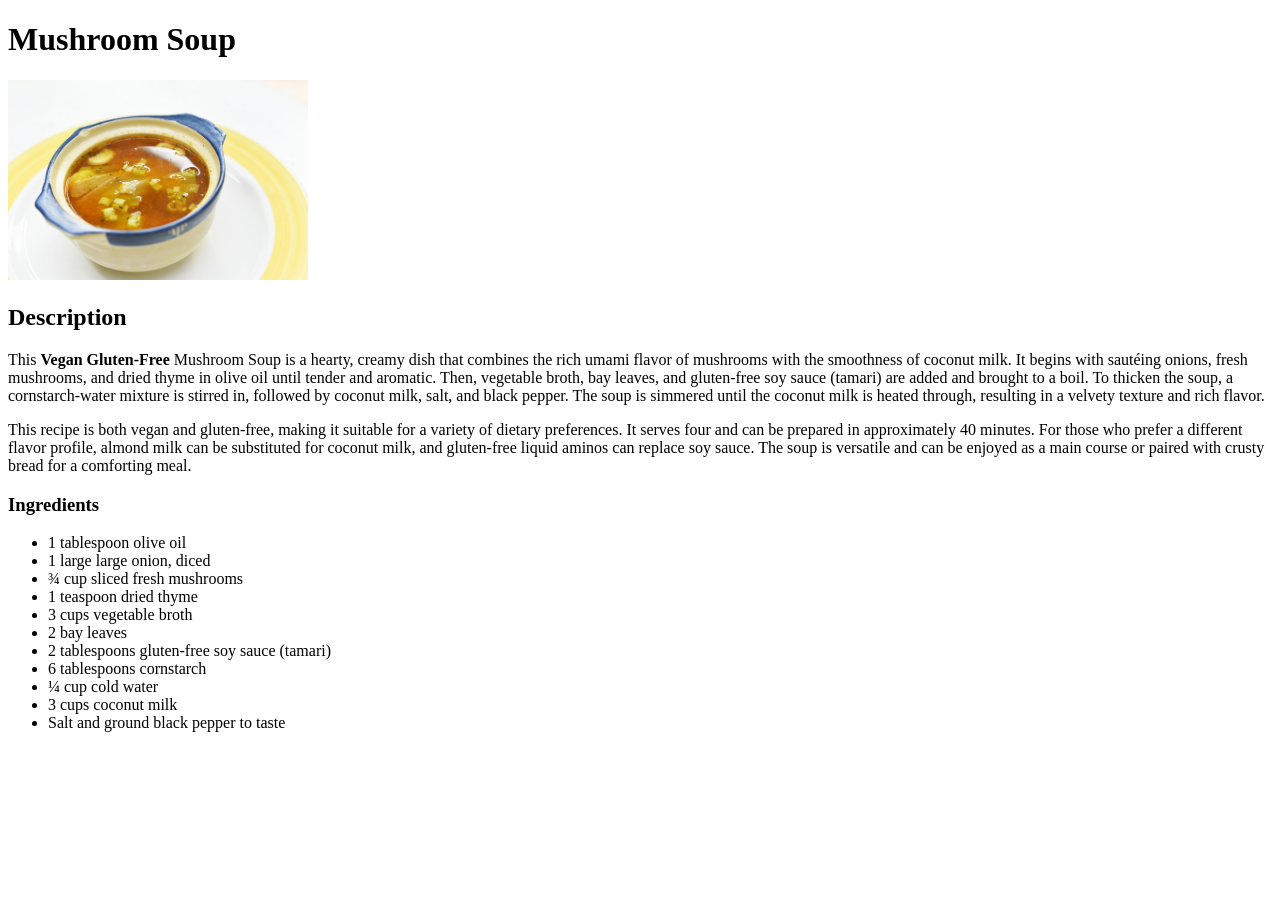
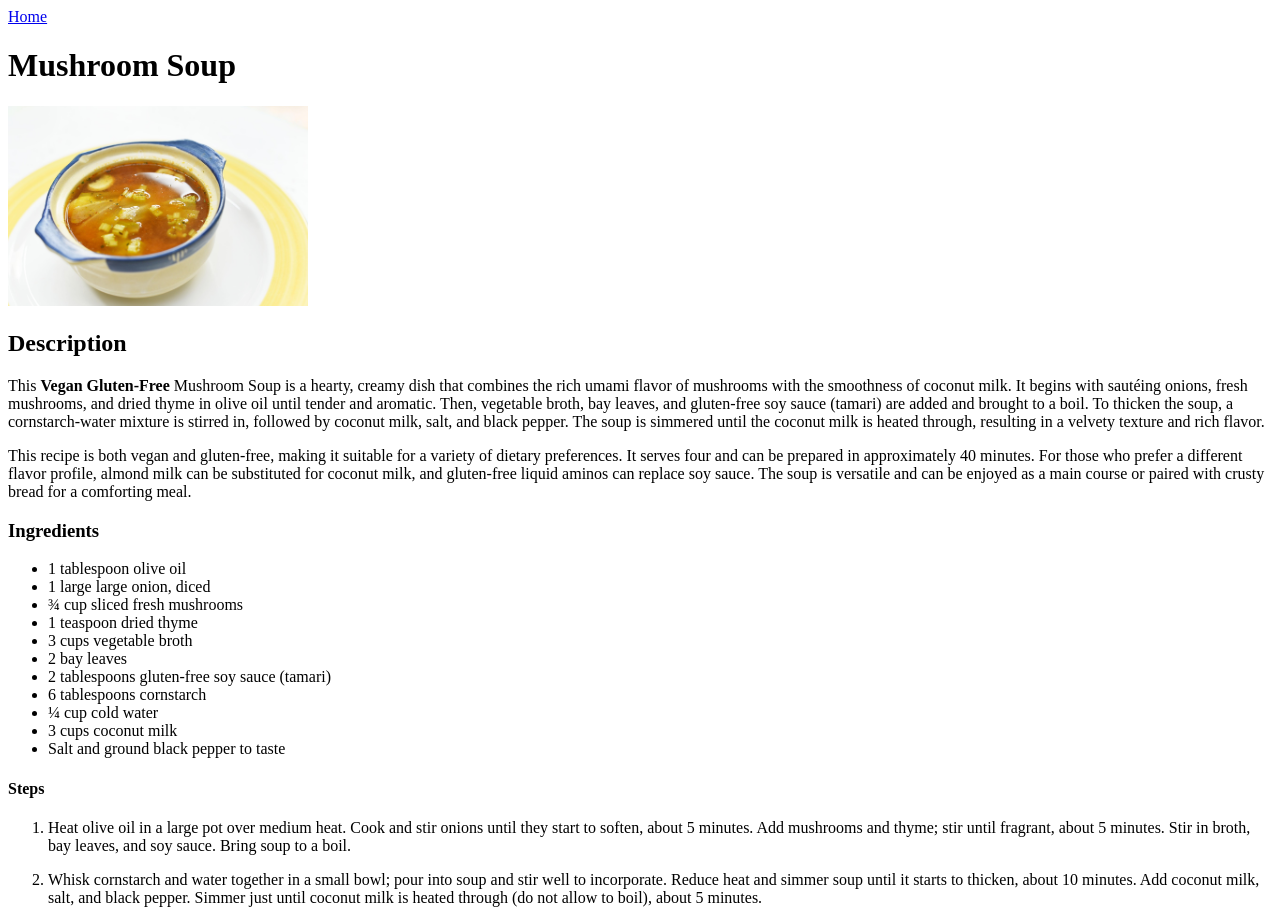
Before and after one commit to michaeltaube-code/odin-recipes, a plain HTML site: page recipes/mushroom-soup.html in a window 1280 px wide. Before the commit the page ends 800 px from the top, so only its background shows below. Drawn offline with Linux system fonts and the light colour scheme.

Commit message:
Finishing Mushroom Soup Page
- adding steps
- linking back to homepage
- linking from home to mushroom-soup

```diff
--- a/recipes/mushroom-soup.html
+++ b/recipes/mushroom-soup.html
@@ -6,6 +6,8 @@
     <title>Mushroom Soup</title>
 </head>
 <body>
+    <a href="../index.html">Home</a>
+
     <h1>Mushroom Soup</h1>
 
     <img src="../img/mushroom-soup.jpg" alt="Delicious Mushroom Soup" width="300" height="auto">
@@ -32,5 +34,17 @@
         <li>Salt and ground black pepper to taste</li>
     </ul>
 
+    <h4>Steps</h4>
+
+    <ol>
+        <li>
+            <p>Heat olive oil in a large pot over medium heat. Cook and stir onions until they start to soften, about 5 minutes. Add mushrooms and thyme; stir until fragrant, about 5 minutes. Stir in broth, bay leaves, and soy sauce. Bring soup to a boil.</p>
+
+        <li>
+            <p>Whisk cornstarch and water together in a small bowl; pour into soup and stir well to incorporate. Reduce heat and simmer soup until it starts to thicken, about 10 minutes. Add coconut milk, salt, and black pepper. Simmer just until coconut milk is heated through (do not allow to boil), about 5 minutes.
+            </p>
+        </li>
+    </ol>
+
 </body>
 </html>
```
Also changed, not shown: index.html (+2 -0 lines).
